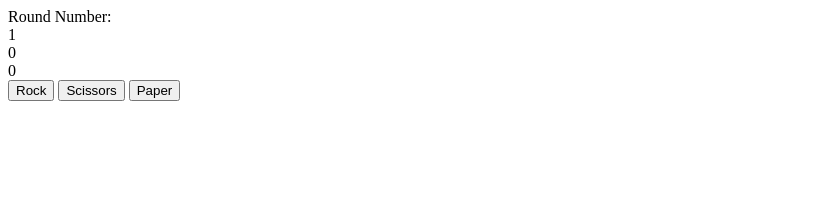
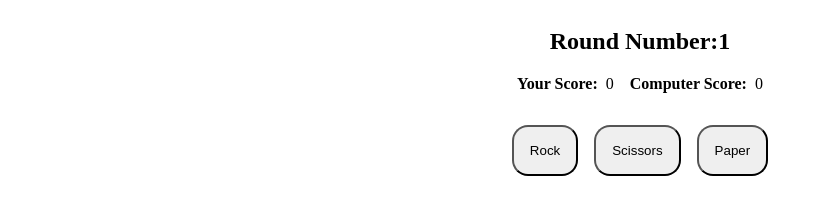
Before and after one commit to richardlim20/odin_rps, a plain HTML site: page index.html in a window 1280 px wide. Shown: the whole page, without its empty margins (0-823 px from the left). Drawn offline with Linux system fonts and the light colour scheme.

Commit message:
style: add simple styling

```diff
--- a/index.html
+++ b/index.html
@@ -4,15 +4,22 @@
     <meta charset="UTF-8">
     <meta name="viewport" content="width=device-width, initial-scale=1.0">
     <title>Rock Paper Scissors</title>
+    <link rel="stylesheet" href="style.css">
     <script defer src="script.js"></script>
 </head>
 <body>
 
-    <div>
-        <div>Round Number: </div>
-        <div id="round-number"></div>
+    <div id="round-container">
+        <h2>Round Number: </h2>
+        <h2 id="round-number"></h2>
+    </div>
+    <div id="score-container">
+        <div class="score-text">Your Score: </div>
         <div id="human-score"></div>
+        <div class="score-text">Computer Score: </div>
         <div id="computer-score"></div>
+    </div>
+    <div id="results-container">
         <div id="round-choices"></div>
         <div id="round-results"></div>
         <div id="final-results"></div>
--- /dev/null
+++ b/style.css
@@ -0,0 +1,34 @@
+#round-container {
+    display: flex;
+    justify-content: center;
+}
+#score-container {
+    display: flex;
+    justify-content: center;
+}
+#button-container {
+    display: flex;
+    justify-content: center;
+    gap: 1rem;
+    margin-top: 1rem;
+}
+#results-container {
+    display: flex;
+    flex-direction: column;
+    width: 100%;
+    align-items: center;
+    justify-content: center;
+    margin-top: 1rem;
+    margin-bottom: 1rem;
+}
+button {
+    padding: 1rem;
+    border-radius: 1rem;
+}
+#human-score {
+    margin-right: 1rem;
+}
+.score-text{
+    font-weight: bold;
+    margin-right: 0.5rem;
+}
```
